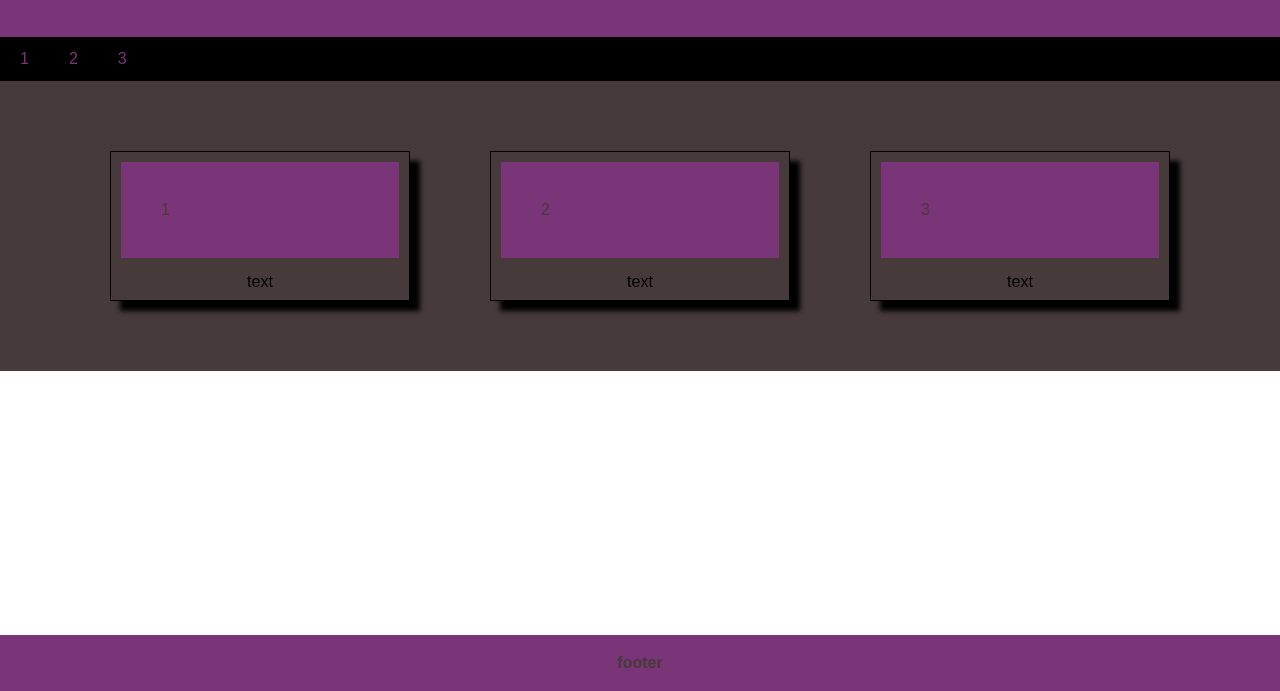
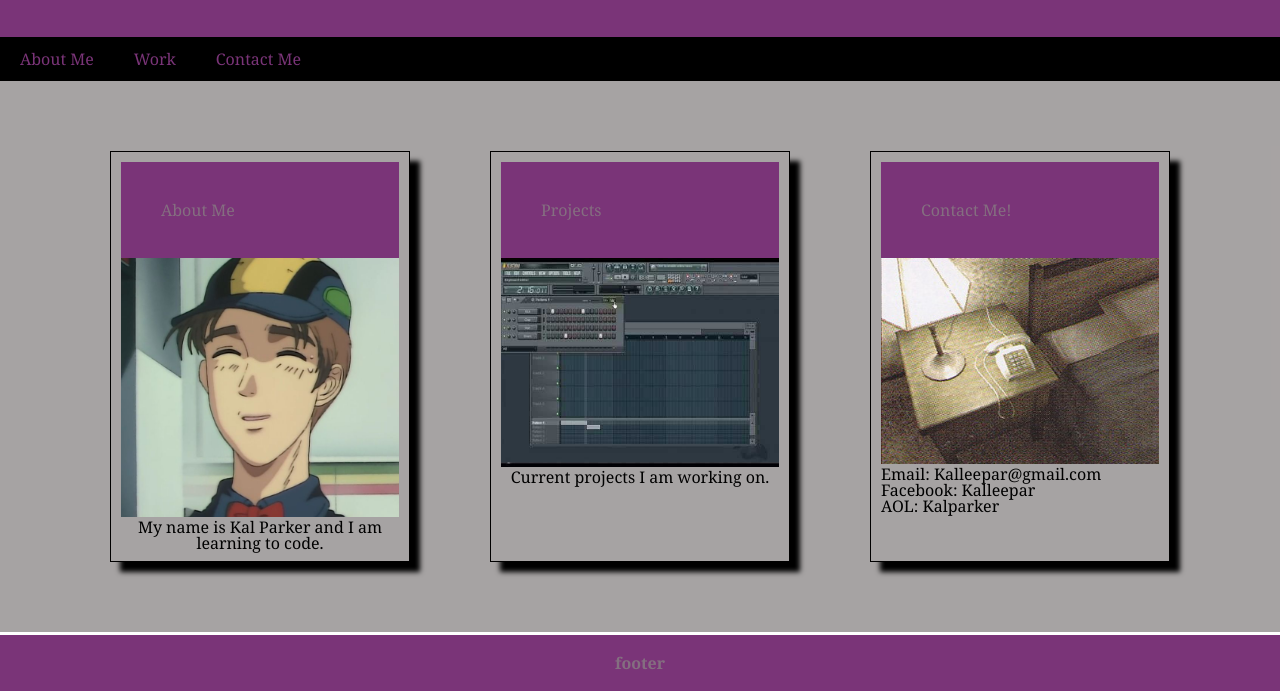
Before and after one commit to kalleepar/Module_Challenge_2, a plain HTML site: page index.html in a window 1280 px wide. Shown: the part 109-800 px from the top of the page. Drawn offline with Linux system fonts and the light colour scheme.

Commit message:
added structure and pictures

```diff
--- a/assets/css/reset.css
+++ b/assets/css/reset.css
@@ -11,7 +11,7 @@ html {
 body {
   min-height: 100%;
   line-height: 1;
-  font-family: sans-serif;
+  font-family: Georgia, 'Times New Roman', Times, serif ;
 }
 
 h1,
--- a/assets/css/style.css
+++ b/assets/css/style.css
@@ -1,5 +1,5 @@
 :root {
-  --grey: #463a3a;
+  --grey: #888383bd;
   --purple: #7a3478;
   --border-radius: 50px;
 }
--- a/index.html
+++ b/index.html
@@ -20,9 +20,9 @@
 
   <!-- Navbar -->
   <nav>
-    <a href="#">1</a>
-    <a href="#">2</a>
-    <a href="#">3</a>
+    <a href="#">About Me</a>
+    <a href="#">Work</a>
+    <a href="#">Contact Me</a>
   </nav>
 
   <!-- Body -->
@@ -30,19 +30,25 @@
     <!-- Product Cards -->
     <div class="products">
       <section class="card">
-        <header>1</header>
-        <img src="" />
-        <p>text</p>
+        <header>About Me</header>
+        <img src="./assets/images/takumi2.jpg" />
+        <p>My name is Kal Parker and I am learning to code. </p>
       </section>
       <section class="card">
-        <header>2</header>
-        <img src="" />
-        <p>text</p>
+        <header>Projects</header>
+        <img src="./assets/images/flstudio.jpg" />
+        <p>Current projects I am working on.</p>
       </section>
       <section class="card">
-        <header>3</header>
-        <img src="" />
-        <p>text</p>
+        <header>Contact Me!</header>
+        <img src="./assets/images/phone.jpg" />
+        <p>
+          <ul>
+            <li>Email: Kalleepar@gmail.com </li>
+            <li>Facebook: Kalleepar </li>
+            <li>AOL: Kalparker </li>
+          </ul>
+        </p>
       </section>
     </div>
   </main>
```
Also changed, not shown: assets/images/camera.jpg (deleted), assets/images/flstudio.jpg (added), assets/images/phone.jpg (added), assets/images/tablet.jpg (deleted), assets/images/takumi2.jpg (added), assets/images/toilet-paper.jpg (deleted), assets/images/wooden-spoons.jpg (deleted).
